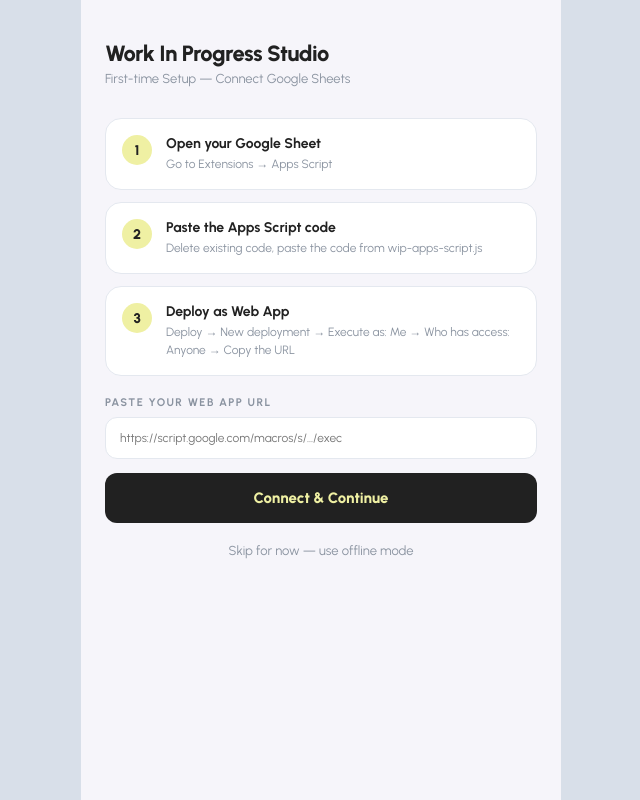
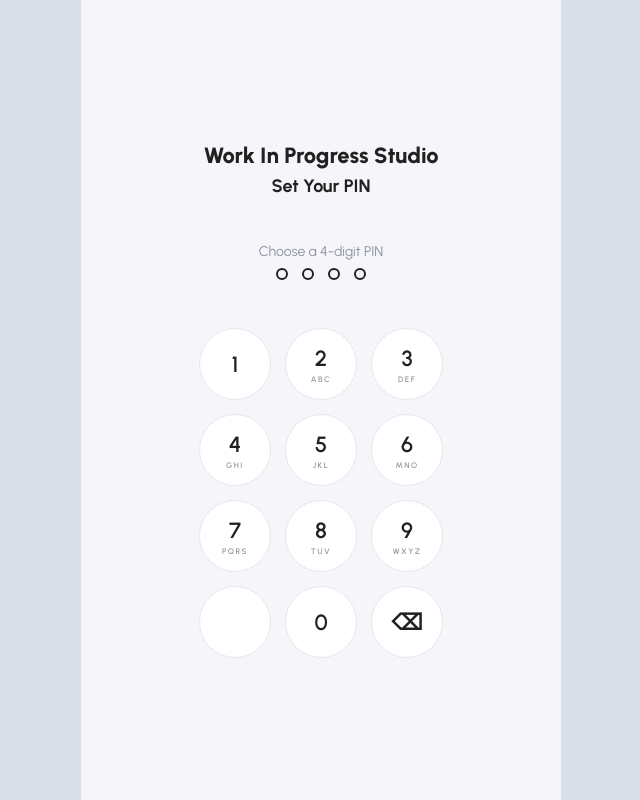
Before and after one commit to kathyengbaoxi-cmyk/wip-studio, a plain HTML site: page index.html in a window 1280 px wide. Shown: the whole page, without its empty margins (319-959 px from the left). Drawn offline with Linux system fonts and the light colour scheme.

Commit message:
Update index.html

```diff
--- a/index.html
+++ b/index.html
@@ -77,8 +77,8 @@
 // ── State ────────────────────────────────────────────────────────
 var S={
   // Google Sheets config
-  apiUrl: ld("wip_apiUrl",""),  // Web App URL from Apps Script deployment
-  configured: ld("wip_configured",false),
+  apiUrl: ld("wip_apiUrl","https://script.google.com/macros/s/AKfycbxAOtzyXUBQo1Gr6g6mFLegsF7pLv0EPEUQJI6C95LX67YWHczUpmvI7VYHCVpFr7ALpg/exec"),  // Web App URL
+  configured: ld("wip_configured",true),
   // Auth
   unlocked:false,
   pin:ld("wip_pin",""),
```
